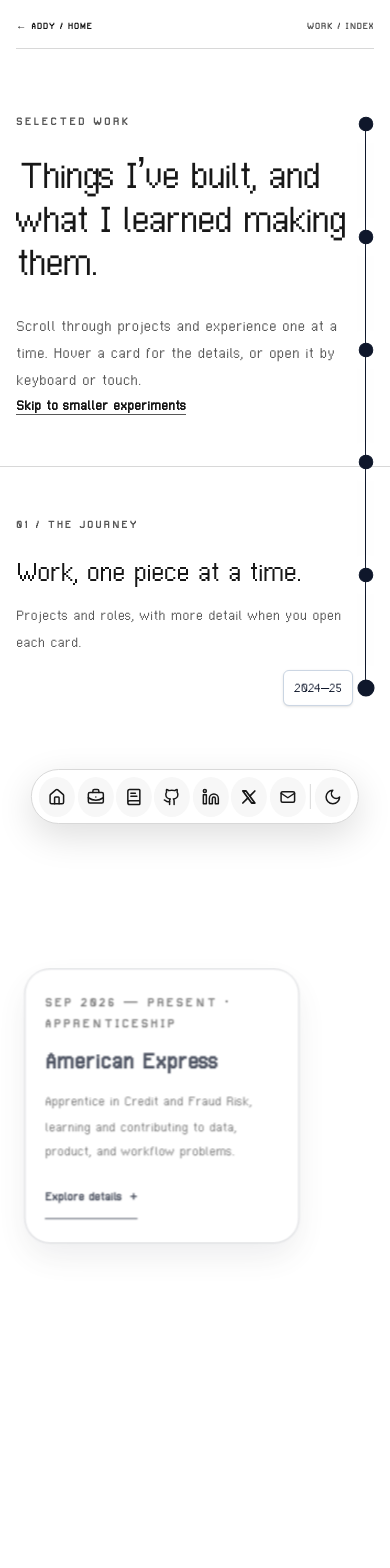
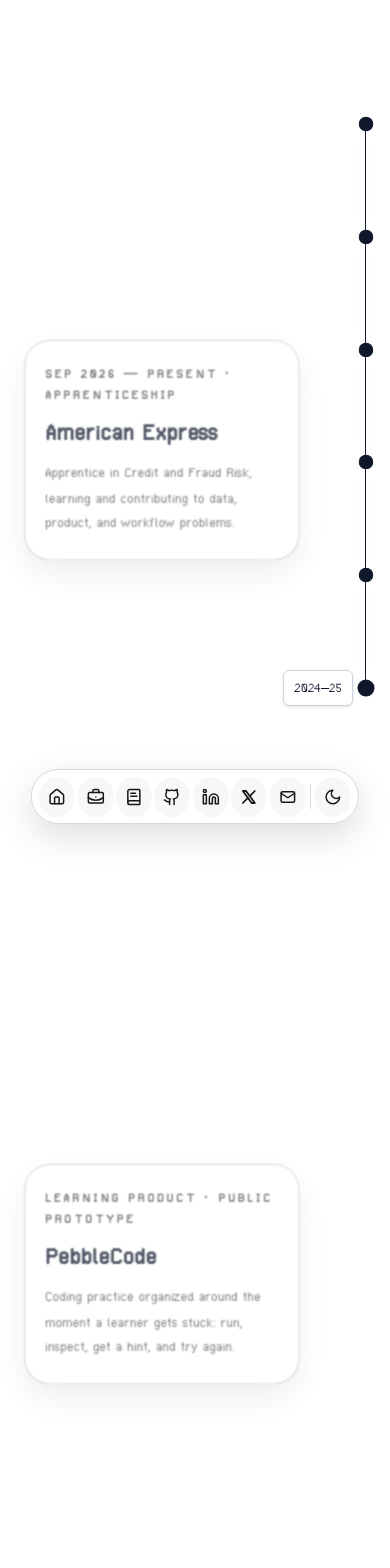
Before and after one commit to addyvantage/addyvantage-website, a Next.js app: page /work in a window 390 px wide. Shown: the top 1568 px of the page. Built offline with nearby package versions, Linux system fonts and the light colour scheme.

Commit message:
Restore the pre-upgrade Work animation exactly

```diff
--- a/app/globals.css
+++ b/app/globals.css
@@ -451,11 +451,6 @@
 .work-card p { font-size:1rem; }
 .work-card .role-note { font-size:.89rem; }
 .work-card .stack-line { margin:auto 0 1.4rem; padding-top:1.4rem; }
-.work-intro { padding-bottom:3.5rem; }
-.timeline-section { border-top:1px solid var(--rule); padding:3.5rem 0 4.5rem; }
-.timeline-section-heading { max-width:42rem; }
-.timeline-section-heading h2 { font-size:clamp(2rem,4vw,3rem); line-height:1.1; letter-spacing:-.04em; margin:.4rem 0 .8rem; }
-.timeline-section-heading p { color:var(--muted); line-height:1.6; font-size:1.04rem; }
 .experiment-list { display:grid; grid-template-columns:1fr 1fr; gap:2rem; margin-top:1.5rem; }
 .experiment-list article { border-top:1px solid var(--rule); padding-top:1.3rem; }
 .experiment-list h3 { font-size:1.3rem; margin:.6rem 0; }
@@ -504,7 +499,6 @@
   .page-intro { padding:4rem 0 3rem; }
   .page-intro h1 { font-size:clamp(2.8rem,11vw,4.6rem); }
   .work-grid,.experiment-list { display:block; }
-  .timeline-section { padding:2.7rem 0 3rem; }
   .work-card { border-bottom:1px solid var(--rule); }
   .experiment-list article { margin:1.5rem 0; }
   .case-facts { display:block; }
--- a/app/work/page.tsx
+++ b/app/work/page.tsx
@@ -1,40 +1,20 @@
 import type { Metadata } from "next";
-import Link from "next/link";
-import { AppleStyleDock } from "@/components/ui/demo";
+import { HomeDock } from "@/components/AppBar";
 import { WorkTimeline } from "@/components/work/WorkTimeline";
-import { experiments } from "@/data/projects";
 
 export const metadata: Metadata = {
   title: "Work — Aditya Singh",
-  description: "Selected software projects and professional experience from Aditya Singh: PebbleCode, Tuku, Epistemic Audit Engine, and more.",
+  description: "Software projects and professional experience from Aditya Singh, including PebbleCode, Tuku, and Epistemic Audit Engine.",
   alternates: { canonical: "/work" },
-  openGraph: { title: "Work — Aditya Singh", description: "Projects, decisions, and public evidence from Addy's software work.", url: "/work" },
+  openGraph: { title: "Work — Aditya Singh", description: "Projects and experience from Addy's software work.", url: "/work" },
 };
 
 export default function WorkPage() {
   return (
-    <main id="main-content" className="portfolio-page">
-      <div className="page-shell">
-        <header className="eyebrow-row"><Link href="/home">← ADDY / HOME</Link><span>WORK / INDEX</span></header>
-        <section className="page-intro work-intro">
-          <p className="eyebrow">SELECTED WORK</p>
-          <h1>Things I’ve built, and what I learned making them.</h1>
-          <p>Scroll through projects and experience one at a time. Hover a card for the details, or open it by keyboard or touch.</p>
-          <a className="text-link" href="#after-timeline">Skip to smaller experiments</a>
-        </section>
-      </div>
-      <section className="timeline-section" aria-labelledby="timeline-heading">
-        <div className="page-shell timeline-section-heading"><span className="section-index">01 / THE JOURNEY</span><h2 id="timeline-heading">Work, one piece at a time.</h2><p>Projects and roles, with more detail when you open each card.</p></div>
-        <WorkTimeline />
-      </section>
-      <div className="page-shell">
-        <section id="after-timeline" className="index-section" aria-labelledby="experiments-heading">
-          <div className="section-index">02 / MORE EXPERIMENTS</div>
-          <div><h2 id="experiments-heading">Smaller investigations</h2><div className="experiment-list">{experiments.map(item => <article key={item.name}><div className="project-label">{item.status}</div><h3>{item.name}</h3><p>{item.summary}</p><a className="text-link" href={item.source} target="_blank" rel="noopener noreferrer">Inspect repository ↗</a></article>)}</div></div>
-        </section>
-        <footer className="contact-footer"><h2>Want to talk through a build?</h2><p>Send me a note about the problem, the people it serves, and what you want to make.</p><a className="button-primary" href="mailto:adityasingh0929@gmail.com">Email Addy ↗</a></footer>
-      </div>
-      <AppleStyleDock />
+    <main id="main-content" className="relative min-h-screen overflow-x-hidden bg-white text-slate-900 dark:bg-neutral-950 dark:text-white">
+      <h1 className="sr-only">Work by Aditya Singh</h1>
+      <HomeDock />
+      <WorkTimeline />
     </main>
   );
 }
--- a/components/work/WorkTimeline.tsx
+++ b/components/work/WorkTimeline.tsx
@@ -29,30 +29,25 @@
   const [activeIndex, setActiveIndex] = useState(0);
   const [isTransitioning, setIsTransitioning] = useState(false);
   const [isMobile, setIsMobile] = useState(false);
-  const [reducedMotion, setReducedMotion] = useState(false);
 
   useEffect(() => {
     if (typeof window === "undefined") return;
 
     const mediaQuery = window.matchMedia("(max-width: 767px)");
-    const motionQuery = window.matchMedia("(prefers-reduced-motion: reduce)");
     const updateIsMobile = () => {
       setIsMobile(mediaQuery.matches);
-      setReducedMotion(motionQuery.matches);
     };
 
     updateIsMobile();
     mediaQuery.addEventListener("change", updateIsMobile);
-    motionQuery.addEventListener("change", updateIsMobile);
 
     return () => {
       mediaQuery.removeEventListener("change", updateIsMobile);
-      motionQuery.removeEventListener("change", updateIsMobile);
     };
   }, []);
 
   useIsomorphicLayoutEffect(() => {
-    if (isMobile || reducedMotion || window.matchMedia("(max-width: 767px), (prefers-reduced-motion: reduce)").matches) return;
+    if (isMobile) return;
 
     const section = sectionRef.current;
     const stage = stageRef.current;
@@ -341,16 +336,15 @@
       triggerRef.current = null;
       ctx.revert();
     };
-  }, [isMobile, reducedMotion]);
-
-  if (reducedMotion) {
-    return <StaticWorkTimeline />;
-  }
+  }, [isMobile]);
 
   if (isMobile) {
     return <MobileWorkTimeline />;
   }
 
+  const lineStartPercent = 18;
+  const lineEndPercent = 82;
+  const lineHeightPercent = lineEndPercent - lineStartPercent;
   const desktopProgressRatio =
     workTimelineData.length === 1
       ? 1
@@ -360,23 +354,6 @@
     <section ref={sectionRef} className="relative overflow-x-hidden bg-white dark:bg-neutral-950">
       <div
         ref={stageRef}
-        tabIndex={0}
-        role="group"
-        aria-label="Work timeline. Scroll or use arrow keys to move between entries."
-        onKeyDown={(event) => {
-          if (event.target !== event.currentTarget) return;
-          const key = event.key;
-          if (["ArrowDown", "PageDown", "ArrowRight"].includes(key)) {
-            event.preventDefault();
-            goToIndexRef.current(Math.min(currentIndexRef.current + 1, workTimelineData.length - 1));
-          } else if (["ArrowUp", "PageUp", "ArrowLeft"].includes(key)) {
-            event.preventDefault();
-            goToIndexRef.current(Math.max(currentIndexRef.current - 1, 0));
-          } else if (key === "Home" || key === "End") {
-            event.preventDefault();
-            goToIndexRef.current(key === "Home" ? 0 : workTimelineData.length - 1);
-          }
-        }}
         className="relative flex h-screen items-center overflow-hidden bg-white dark:bg-neutral-950"
       >
         <div className="pointer-events-none absolute left-[60px] top-[18%] z-20 h-[64%] w-0 md:left-1/2">
@@ -445,22 +422,6 @@
       </div>
     </section>
   );
-}
-
-function StaticWorkTimeline() {
-  return <div className="page-shell work-grid" aria-label="Selected work and experience">
-    {workTimelineData.map((item) => <article className="work-card" key={item.id}>
-      <div className="project-label">{item.tagline}</div>
-      <h3>{item.heading}</h3>
-      <p>{item.description}</p>
-      <p>{item.details}</p>
-      <div className="inline-links">
-        {item.caseStudyUrl && <a href={item.caseStudyUrl}>Case study ↗</a>}
-        {item.githubUrl && <a href={item.githubUrl} target="_blank" rel="noopener noreferrer">Source ↗</a>}
-        {item.liveUrl && <a href={item.liveUrl} target="_blank" rel="noopener noreferrer">Live prototype ↗</a>}
-      </div>
-    </article>)}
-  </div>;
 }
 
 function MobileWorkTimeline() {
@@ -588,7 +549,6 @@
       {isCurrent ? (
         <motion.button
           type="button"
-          aria-label={`Show ${item.heading}`}
           className="absolute right-5 top-0 -translate-y-1/2 whitespace-nowrap rounded-md border border-slate-300 bg-white px-2.5 py-1.5 text-[0.92rem] text-slate-900 shadow-sm dark:border-white/20 dark:bg-neutral-950 dark:text-white dark:shadow-none"
           initial={{ opacity: 0, scale: 0.92 }}
           animate={{ opacity: 1, scale: 1 }}
@@ -599,7 +559,6 @@
       ) : null}
       <motion.button
         type="button"
-        aria-label={`Show ${item.heading}`}
         className={`absolute right-0 top-0 h-3.5 w-3.5 -translate-y-1/2 rounded-full border ${
           isComplete
             ? "border-slate-900 bg-slate-900 dark:border-white dark:bg-white"
@@ -640,14 +599,13 @@
   const localRef = useRef<HTMLElement | null>(null);
   const inView = useInView(localRef, { amount: 0.58 });
   const actionLinks = [
-    item.caseStudyUrl ? { href: item.caseStudyUrl, label: "Case study", external: false } : null,
-    item.liveUrl ? { href: item.liveUrl, label: "Live prototype", external: true } : null,
-    item.githubUrl ? { href: item.githubUrl, label: "Source", external: true } : null,
-  ].filter((link): link is { href: string; label: string; external: boolean } => link !== null);
+    item.liveUrl ? { href: item.liveUrl, label: "Live Site" } : null,
+    item.githubUrl ? { href: item.githubUrl, label: "GitHub" } : null,
+  ].filter((link): link is { href: string; label: string } => link !== null);
   const sectionMinHeight = Math.max(dimensions.height - 20, 640);
   const cardMaxWidth =
     dimensions.width < 480
-      ? Math.max(dimensions.width - 108, 190)
+      ? Math.max(dimensions.width - 108, 248)
       : Math.max(dimensions.width - 124, 292);
   const expandedCardMaxHeight = Math.max(dimensions.height - 220, 280);
 
@@ -677,6 +635,7 @@
         className={`w-full cursor-pointer overflow-hidden rounded-[26px] border border-slate-900/24 bg-white/96 px-5 py-6 text-left shadow-[0_24px_70px_rgba(15,23,42,0.14)] backdrop-blur-md transition-all duration-300 dark:border-white/24 dark:bg-black/92 dark:shadow-[0_0_40px_rgba(255,255,255,0.05)] sm:px-6 ${
           isExpanded ? "overflow-y-auto overscroll-contain" : ""
         }`}
+        aria-expanded={isExpanded}
         animate={{
           boxShadow: isExpanded
             ? "0 0 34px rgba(255,255,255,0.10)"
@@ -688,10 +647,17 @@
           if ((event.target as HTMLElement).closest("a")) return;
           onToggle();
         }}
+        onKeyDown={(event) => {
+          if (event.key !== "Enter" && event.key !== " ") return;
+          event.preventDefault();
+          onToggle();
+        }}
+        role="button"
         style={{
           maxHeight: isExpanded ? `${expandedCardMaxHeight}px` : undefined,
           maxWidth: `${cardMaxWidth}px`,
         }}
+        tabIndex={0}
         transition={{ duration: 0.28, ease: "easeOut" }}
       >
         <div className="space-y-4">
@@ -699,18 +665,12 @@
             <p className="text-[0.88rem] font-semibold uppercase tracking-[0.2em] text-neutral-600 dark:text-neutral-200">
               {item.tagline}
             </p>
-            <h3 className="text-[1.66rem] font-semibold leading-tight text-slate-900 dark:text-white">
+            <h2 className="text-[1.66rem] font-semibold leading-tight text-slate-900 dark:text-white">
               {item.heading}
-            </h3>
+            </h2>
             <p className="text-[0.98rem] leading-relaxed text-neutral-700 dark:text-neutral-300">
               {item.description}
             </p>
-            <button
-              type="button"
-              aria-expanded={isExpanded}
-              onClick={(event) => { event.stopPropagation(); onToggle(); }}
-              className="inline-flex min-h-11 items-center gap-2 border-b border-current text-sm font-semibold text-slate-900 dark:text-white"
-            >{isExpanded ? "Hide details" : "Explore details"} <span aria-hidden="true">{isExpanded ? "−" : "+"}</span></button>
           </div>
 
           <AnimatePresence initial={false}>
@@ -749,8 +709,8 @@
                             onClick={(event) => {
                               event.stopPropagation();
                             }}
-                            rel={link.external ? "noopener noreferrer" : undefined}
-                            target={link.external ? "_blank" : undefined}
+                            rel="noopener noreferrer"
+                            target="_blank"
                           >
                             {link.label}
                           </a>
--- a/components/work/WorkTimelineCard.tsx
+++ b/components/work/WorkTimelineCard.tsx
@@ -81,22 +81,21 @@
     [isExpanded, isRight]
   );
   const actionLinks = [
-    item.caseStudyUrl ? { href: item.caseStudyUrl, label: "Case study", external: false } : null,
-    item.liveUrl ? { href: item.liveUrl, label: "Live prototype", external: true } : null,
-    item.githubUrl ? { href: item.githubUrl, label: "Source", external: true } : null,
-  ].filter((link): link is { href: string; label: string; external: boolean } => link !== null);
+    item.liveUrl ? { href: item.liveUrl, label: "Live Site" } : null,
+    item.githubUrl ? { href: item.githubUrl, label: "GitHub" } : null,
+  ].filter((link): link is { href: string; label: string } => link !== null);
 
   return (
     <div
       ref={panelRef}
       aria-hidden={!isActive}
-      inert={!isActive}
       className="pointer-events-none absolute inset-0 flex items-center will-change-transform"
     >
       <div className="w-full px-6 pb-32 pt-24 sm:px-8 md:px-10 md:pb-40 lg:px-14">
         <div className={shellClasses}>
           <motion.article
             ref={shellRef}
+            aria-expanded={isActive && isExpanded}
             animate={{
               boxShadow: isExpanded
                 ? "0 28px 80px rgba(15,23,42,0.14)"
@@ -115,7 +114,6 @@
             }}
             onPointerLeave={() => {
               if (!canHover || !isActive || isTransitioning) return;
-              if (shellRef.current?.contains(document.activeElement)) return;
               setIsExpanded(false);
               glowOpacity.set(0);
             }}
@@ -147,9 +145,9 @@
                 <p className="text-[0.98rem] font-semibold uppercase tracking-[0.28em] text-neutral-600 dark:text-neutral-200 md:text-[1.08rem]">
                   {item.tagline}
                 </p>
-                <h3 className="text-[1.85rem] font-semibold leading-tight text-slate-900 dark:text-white md:text-[2.3rem]">
+                <h2 className="text-[1.85rem] font-semibold leading-tight text-slate-900 dark:text-white md:text-[2.3rem]">
                   {item.heading}
-                </h3>
+                </h2>
                 <p
                   className={`text-[1rem] leading-relaxed text-neutral-700 dark:text-neutral-300 md:text-[1.08rem] ${
                     isExpanded ? "max-w-[56ch] md:max-w-[62ch]" : "max-w-[42ch]"
@@ -157,15 +155,6 @@
                 >
                   {item.description}
                 </p>
-                <button
-                  type="button"
-                  aria-expanded={isExpanded}
-                  onClick={(event) => {
-                    event.stopPropagation();
-                    setIsExpanded((current) => !current);
-                  }}
-                  className="inline-flex min-h-11 items-center gap-2 border-b border-current text-sm font-semibold text-slate-900 dark:text-white"
-                >{isExpanded ? "Hide details" : "Explore details"} <span aria-hidden="true">{isExpanded ? "−" : "+"}</span></button>
               </div>
 
               <AnimatePresence initial={false}>
@@ -201,8 +190,8 @@
                                 key={link.label}
                                 className="inline-flex items-center rounded-full border border-slate-900/12 px-3.5 py-2 text-[0.9rem] font-medium uppercase tracking-[0.22em] text-slate-700 transition-colors duration-200 hover:bg-slate-900 hover:text-white dark:border-white/12 dark:text-neutral-200 dark:hover:bg-white dark:hover:text-black"
                                 href={link.href}
-                                rel={link.external ? "noopener noreferrer" : undefined}
-                                target={link.external ? "_blank" : undefined}
+                                rel="noopener noreferrer"
+                                target="_blank"
                               >
                                 {link.label}
                               </a>
```
